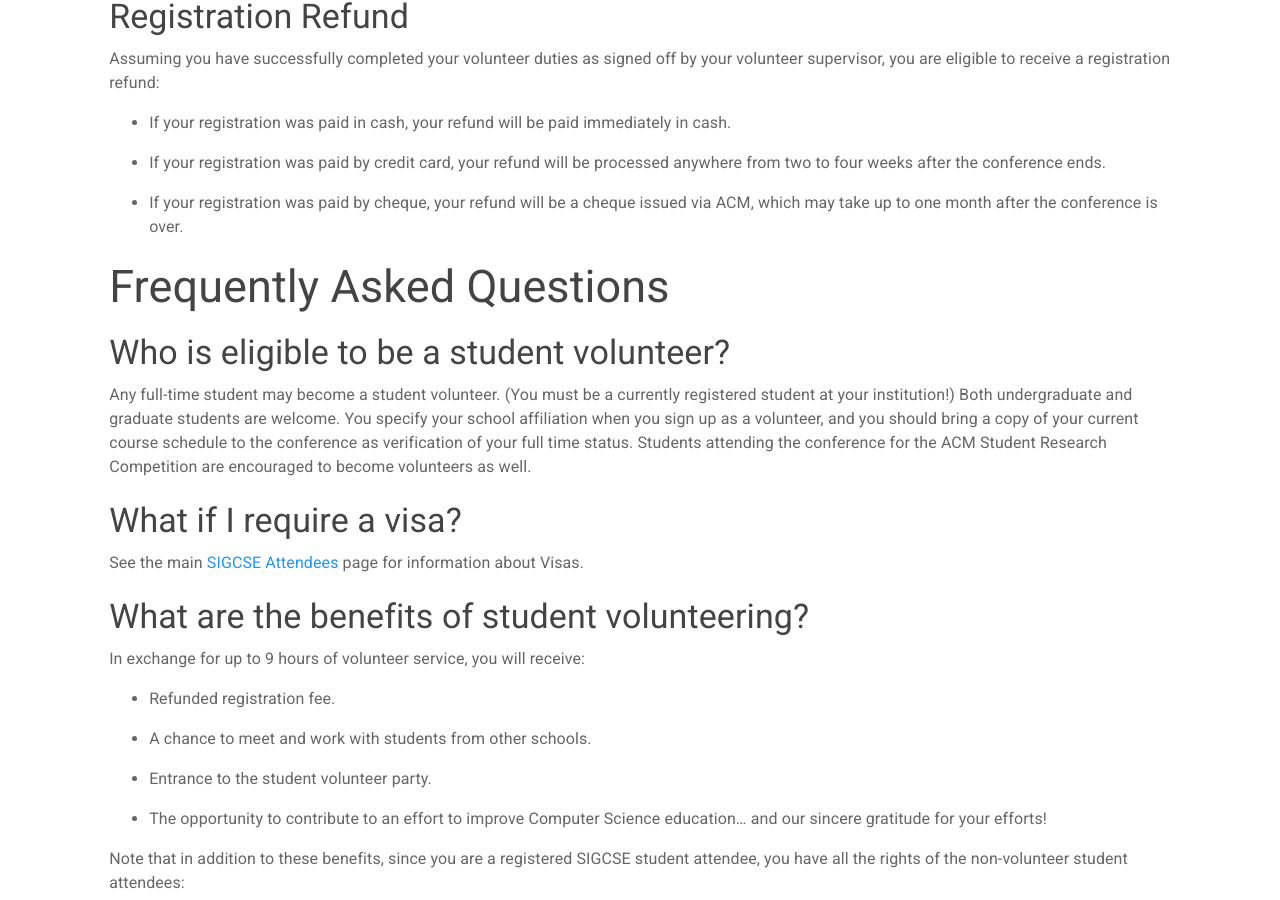
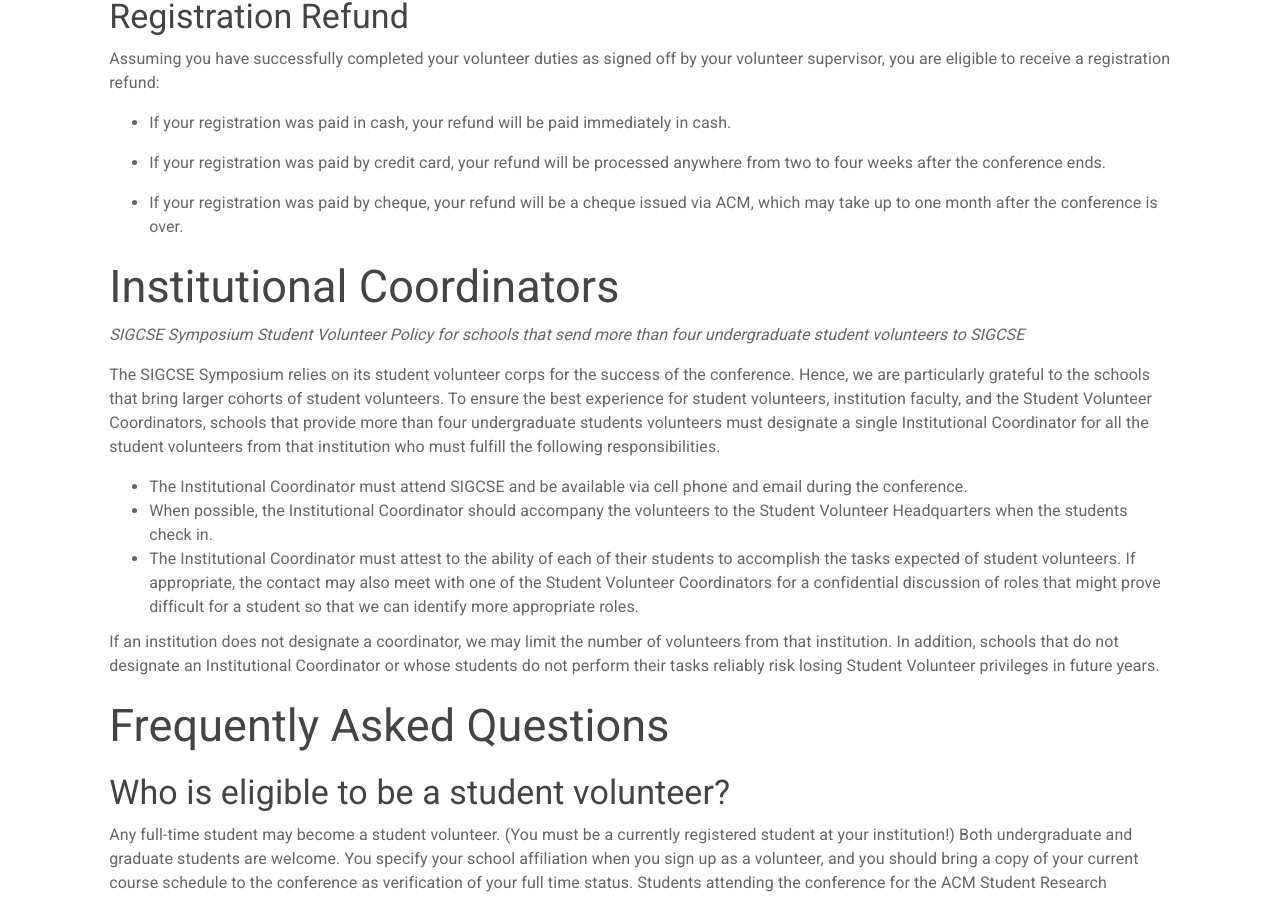
Before and after one commit to sheckman/sigcse2019, a Jekyll site: the page built from info/studentvolunteers.md, in a window 1280 px wide and 900 px high, scrolled down 933 px. Built offline with Jekyll 4.4.1, drawn with Linux system fonts in a browser that asks for light colours.

Commit message:
Adding text to stu volun.

```diff
--- a/info/studentvolunteers.md
+++ b/info/studentvolunteers.md
@@ -43,6 +43,18 @@ Assuming you have successfully completed your volunteer duties as signed off by
 * If your registration was paid by credit card, your refund will be processed anywhere from two to four weeks after the conference ends.
 
 * If your registration was paid by cheque, your refund will be a cheque issued via ACM, which may take up to one month after the conference is over.
+
+## Institutional Coordinators
+
+<em>SIGCSE Symposium Student Volunteer Policy for schools that send more than four undergraduate student volunteers to SIGCSE</em>
+
+The SIGCSE Symposium relies on its student volunteer corps for the success of the conference.  Hence, we are particularly grateful to the schools that bring larger cohorts of student volunteers.  To ensure the best experience for student volunteers, institution faculty, and the Student Volunteer Coordinators, schools that provide more than four undergraduate students volunteers must designate a single Institutional Coordinator for all the student volunteers from that institution who must fulfill the following responsibilities.
+
+* The Institutional Coordinator must attend SIGCSE and be available via cell phone and email during the conference.
+* When possible, the Institutional Coordinator should accompany the volunteers to the Student Volunteer Headquarters when the students check in.
+* The Institutional Coordinator must attest to the ability of each of their students to accomplish the tasks expected of student volunteers.  If appropriate, the contact may also meet with one of the Student Volunteer Coordinators for a confidential discussion of roles that might prove difficult for a student so that we can identify more appropriate roles.
+
+If an institution does not designate a coordinator, we may limit the number of volunteers from that institution.  In addition, schools that do not designate an Institutional Coordinator or whose students do not perform their tasks reliably risk losing Student Volunteer privileges in future years.
 
 ## Frequently Asked Questions
 
```
